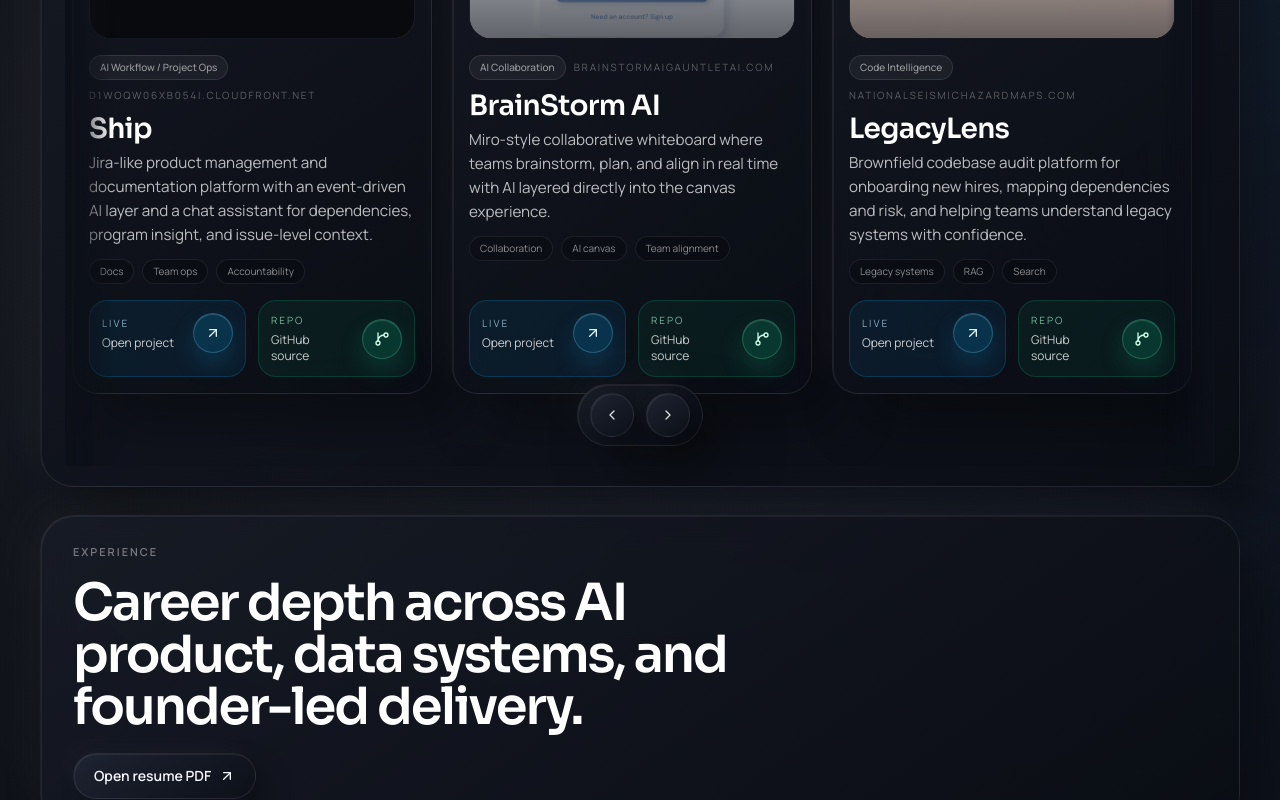
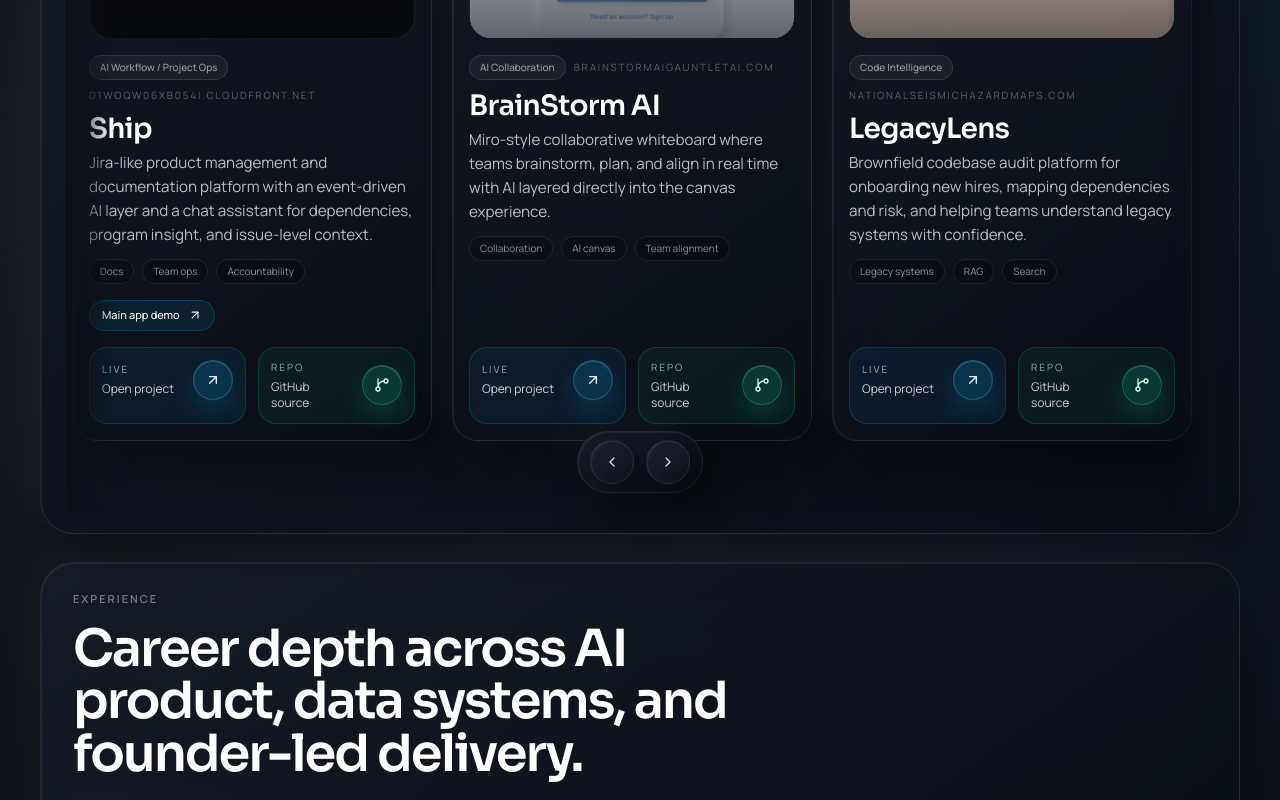
Before and after one commit to StefanoCaruso456/portfolio, a Next.js app: page / in a window 1280 px wide. Shown: the part 900-1700 px from the top of the page. Built offline with nearby package versions, Linux system fonts and the light colour scheme.

Commit message:
Add Ship demo link to project card

```diff
--- a/components/project-carousel.tsx
+++ b/components/project-carousel.tsx
@@ -276,6 +276,18 @@
                   </div>
                 </a>
 
+                {project.demoUrl ? (
+                  <a
+                    className="inline-flex items-center gap-2 self-start rounded-full border border-sky-400/20 bg-sky-500/10 px-3 py-1.5 text-[11px] font-medium text-sky-200 transition hover:border-sky-300/36 hover:bg-sky-400/16 hover:text-sky-100"
+                    href={project.demoUrl}
+                    rel="noreferrer"
+                    target="_blank"
+                  >
+                    <span>{project.demoLabel ?? "Demo video"}</span>
+                    <ArrowUpRight className="h-3.5 w-3.5" />
+                  </a>
+                ) : null}
+
                 <div className="mt-auto grid grid-cols-2 gap-3">
                   <a
                     className="rounded-[18px] border border-sky-400/18 bg-sky-500/8 px-3 py-3 transition hover:border-sky-300/30 hover:bg-sky-400/12"
--- a/data/portfolio.ts
+++ b/data/portfolio.ts
@@ -3,6 +3,8 @@
   category: string;
   url: string;
   repoUrl: string;
+  demoUrl?: string;
+  demoLabel?: string;
   domain: string;
   thumbnail: string;
   headline: string;
@@ -148,6 +150,9 @@
     category: "AI Workflow / Project Ops",
     url: "https://d1woqw06xb054i.cloudfront.net/login",
     repoUrl: "https://github.com/StefanoCaruso456/ShipShape_Gov",
+    demoUrl:
+      "https://drive.google.com/file/d/17MQodDZHqxKdO2rYlhgGQg62u18MT46s/view?usp=drive_link",
+    demoLabel: "Main app demo",
     domain: "d1woqw06xb054i.cloudfront.net",
     thumbnail: "/projects/ship.png",
     headline:
```
